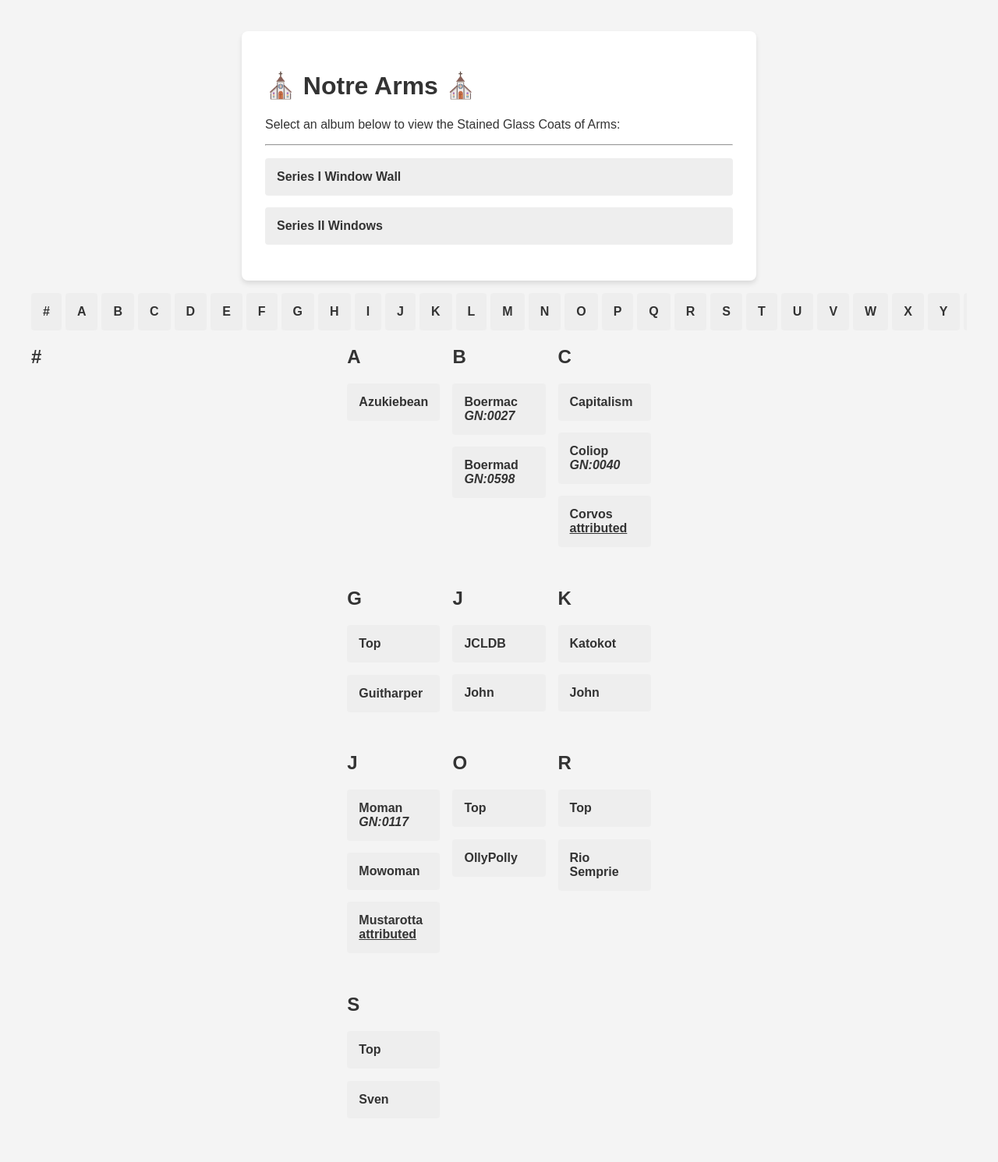
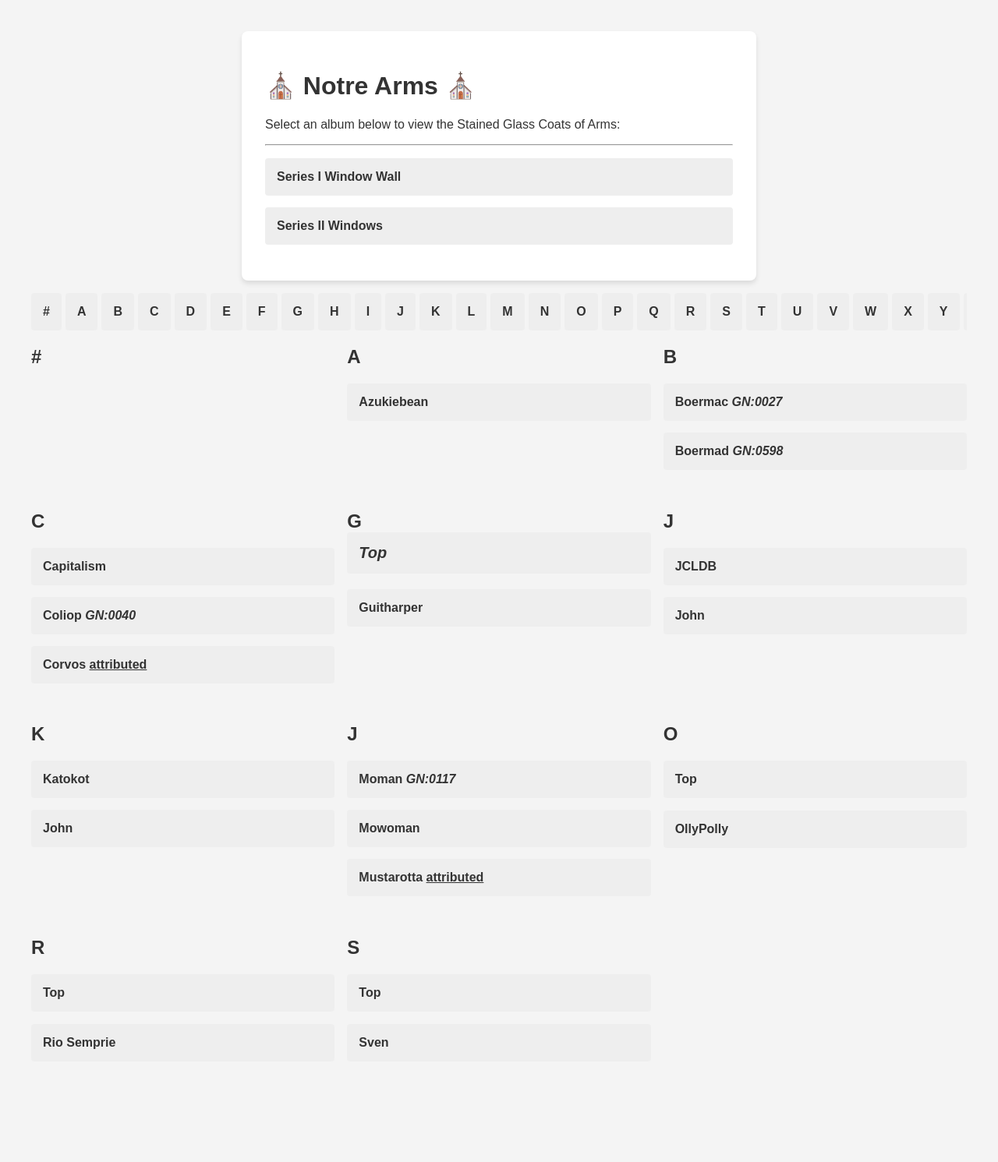
Before and after one commit to sirhcb/NAtesting, a Jekyll site: the page built from index.html, in a window 1280 px wide. Shown: the whole page at 78% size. Built offline with Jekyll 4.4.1, drawn with Linux system fonts in a browser that asks for light colours; after the commit the page ends 1418 px from its top, so only the background shows below that.

Commit message:
Update section G header with small and italic tags

```diff
--- a/index.html
+++ b/index.html
@@ -88,8 +88,6 @@
   </ul>
 </div>
 
-
-<div class="grid-container">
 <!-- Section A -->
 <div id="section-A">
   <h2>A</h2>
@@ -119,7 +117,7 @@
 
 <!-- Section G -->
 <div id="section-G">
-  <h2>G</h2> <a href="https://sirhcb.github.io/NotreArms/">Top</a>
+  <h2>G <small><i><a href="https://sirhcb.github.io/NotreArms/">Top</a></i></small></h2>
   <ul>
     <li><a href="/NotreArms/slideshows/Series I/#slide-1">Guitharper</a></li>
   </ul>
```
